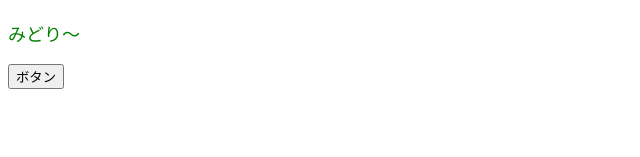
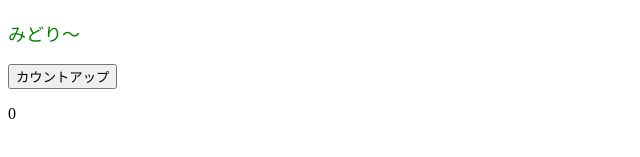
Before and after one commit to shikihaya/react, a React (Create React App) app: page / in a window 1280 px wide. Shown: the part 157-314 px from the top of the page, without its empty margins (0-640 px from the left). Built offline with nearby package versions, Linux system fonts and the light colour scheme.

Commit message:
stateの使用

```diff
--- a/src/App.jsx
+++ b/src/App.jsx
@@ -1,16 +1,17 @@
-import React from "react";
+import React, { useState } from "react";
 import ColorfulMessage from "./components/ColorfulMessage";
 import TwoColorfulMessage from "./components/TwoColorfulMessage";
 const App = () => {
-  const onClickButton = () => alert();
-
+  const onClickCountUp = () => setNum(num + 1);
+  const [num, setNum] = useState(0);
   return (
     <>
       <h1 style={{ color: "red" }}>H1です！</h1>
       <ColorfulMessage color="blue" message="お元気ですか" />
       <TwoColorfulMessage color="red">あか～</TwoColorfulMessage>
       <TwoColorfulMessage color="green">みどり～</TwoColorfulMessage>
-      <button onClick={onClickButton}>ボタン</button>
+      <button onClick={onClickCountUp}>カウントアップ</button>
+      <p>{num}</p>
     </>
   );
 };
```
